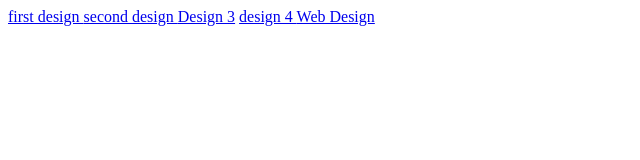
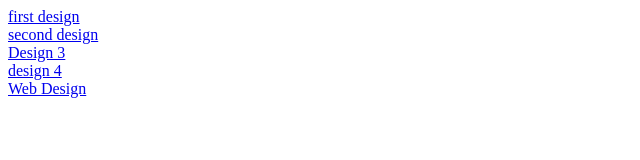
Before and after one commit to nehaalwani/nehaalwani.github.io, a plain HTML site: page index.html in a window 1280 px wide. Shown: the whole page, without its empty margins (0-640 px from the left). Drawn offline with Linux system fonts and the light colour scheme.

Commit message:
Update index.html

```diff
--- a/index.html
+++ b/index.html
@@ -9,10 +9,10 @@
 <body>
 
 
-<a href="project/ex1.html"> first design </a>
-<a href="project/ex2.html"> second design </a>
-<a href="project/example3.html"> Design 3</a>
-<a href="project/ex4.html">  design 4 </a>
+<a href="project/ex1.html"> first design </a><br>
+<a href="project/ex2.html"> second design </a><br>
+<a href="project/example3.html"> Design 3</a><br>
+<a href="project/ex4.html">  design 4 </a><br>
 <a href="designpage1/webdesign.html"> Web Design </a>
 </body>
 
```
